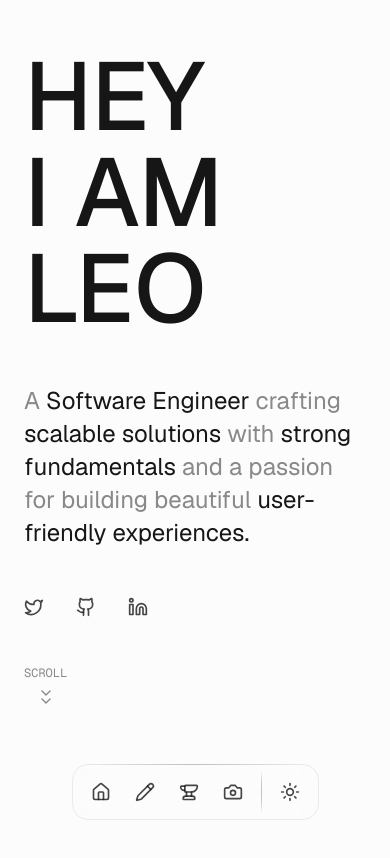
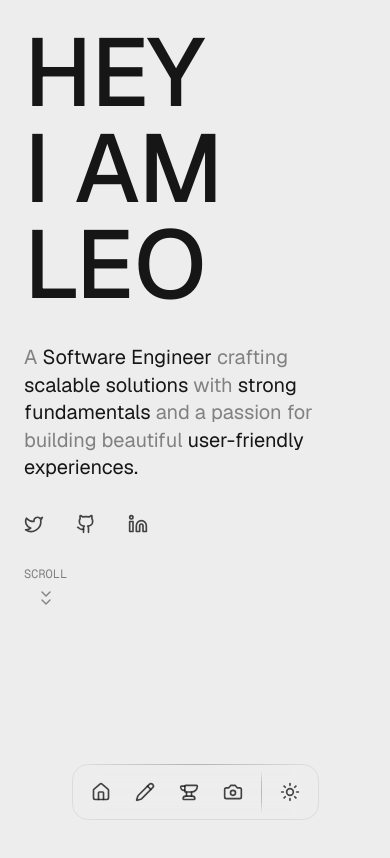
Before and after one commit to leooliveirax/codebyleo, a Next.js app: page / in a window 390 px wide. Shown: the top 858 px of the page. Built offline with nearby package versions, Linux system fonts and the light colour scheme.

Commit message:
style: update styles in MDX components and global CSS for improved readability and consistency; adjust layout spacing in home page sections

```diff
--- a/mdx-components.tsx
+++ b/mdx-components.tsx
@@ -11,18 +11,18 @@ type BlockquoteProps = ComponentPropsWithoutRef<"blockquote">;
 
 const components = {
   h1: (props: HeadingProps) => <h1 className="mb-0 pt-12 font-medium" {...props} />,
-  h2: (props: HeadingProps) => <h2 className="text-foreground/80 mt-8 mb-3 font-medium" {...props} />,
-  h3: (props: HeadingProps) => <h3 className="text-foreground/80 mt-8 mb-3 font-medium" {...props} />,
+  h2: (props: HeadingProps) => <h2 className="text-foreground mt-8 mb-3 font-medium" {...props} />,
+  h3: (props: HeadingProps) => <h3 className="text-foreground mt-8 mb-3 font-medium" {...props} />,
   h4: (props: HeadingProps) => <h4 className="font-medium" {...props} />,
-  p: (props: ParagraphProps) => <p className="text-foreground/80 leading-snug" {...props} />,
-  ol: (props: ListProps) => <ol className="text-foreground/80 list-decimal space-y-2 pl-5" {...props} />,
-  ul: (props: ListProps) => <ul className="text-foreground/80 list-disc space-y-1 pl-5" {...props} />,
+  p: (props: ParagraphProps) => <p className="text-foreground text-base leading-7" {...props} />,
+  ol: (props: ListProps) => <ol className="text-foreground list-decimal space-y-2 pl-5" {...props} />,
+  ul: (props: ListProps) => <ul className="text-foreground list-disc space-y-1 pl-5" {...props} />,
   li: (props: ListItemProps) => <li className="pl-1" {...props} />,
   em: (props: ComponentPropsWithoutRef<"em">) => <em className="font-medium" {...props} />,
   strong: (props: ComponentPropsWithoutRef<"strong">) => <strong className="font-medium" {...props} />,
   a: ({ href, children, ...props }: AnchorProps) => {
     const className =
-      "text-foreground/80 hover:text-foreground/70 underline underline-offset-2 decoration-foreground/70";
+      "text-foreground hover:text-foreground/70 underline underline-offset-2 decoration-foreground/70";
     if (href?.startsWith("/")) {
       return (
         <Link href={href} className={className} {...props}>
@@ -68,7 +68,7 @@ const components = {
     </table>
   ),
   blockquote: (props: BlockquoteProps) => (
-    <blockquote className="text-foreground/80 ml-[0.075em] border-l-3 pl-4 font-medium" {...props} />
+    <blockquote className="text-foreground ml-[0.075em] border-l-3 pl-4 font-medium" {...props} />
   ),
 };
 
--- a/src/app/(home)/AboutSection.tsx
+++ b/src/app/(home)/AboutSection.tsx
@@ -4,7 +4,7 @@ export function AboutSection() {
   return (
     <section className="md:max-w-[60%]">
       <BlurFade delay={0.2} inView>
-        <p className="text-foreground/50 text-2xl/snug sm:text-4xl/snug">
+        <p className="text-foreground/50 text-xl/snug sm:text-4xl/snug">
           <span>A </span>
           <span className="text-foreground">Software Engineer </span>
           <span>crafting </span>
--- a/src/app/(home)/HeroSection.tsx
+++ b/src/app/(home)/HeroSection.tsx
@@ -6,7 +6,7 @@ import { ScrollIndicator } from "./ScrollIndicator";
 
 export function HeroSection() {
   return (
-    <section className="mt-12 flex flex-col justify-center sm:relative sm:mt-0 sm:min-h-screen sm:items-center">
+    <section className="flex flex-col justify-center sm:relative sm:mt-0 sm:min-h-screen sm:items-center">
       <h1 className="text-8xl font-medium sm:text-9xl md:text-[164px]">
         <BlurFade delay={0.1}>
           <span className="flex flex-col sm:hidden">
@@ -50,7 +50,7 @@ export function HeroSection() {
         </span>
       </h1>
 
-      <ScrollIndicator className="absolute right-0 bottom-6 hidden sm:flex" />
+      <ScrollIndicator className="absolute right-0 bottom-7 hidden sm:flex" />
     </section>
   );
 }
--- a/src/app/(home)/page.tsx
+++ b/src/app/(home)/page.tsx
@@ -5,7 +5,7 @@ import { SocialSection } from "./SocialsSection";
 
 export default function Home() {
   return (
-    <div className="flex min-h-screen flex-col gap-12">
+    <div className="flex min-h-screen flex-col gap-8 sm:gap-12">
       <HeroSection />
       <AboutSection />
       <SocialSection />
--- a/src/app/globals.css
+++ b/src/app/globals.css
@@ -11,7 +11,7 @@
 */
 
 :root {
-  --background: hsl(0 0% 99%);
+  --background: hsl(0 0% 93%);
   --foreground: hsl(0 0% 8.5%);
   --border: hsl(0 0% 0% / 0.071);
   --hover: hsl(0, 0%, 91%);
@@ -19,7 +19,7 @@
 
 .dark {
   --background: hsl(0 0% 8.5%);
-  --foreground: hsl(0 0% 99%);
+  --foreground: hsl(0 0% 93%);
   --border: hsl(0 0% 100% / 0.077);
   --hover: hsl(0, 0%, 13.6%);
 }
--- a/src/app/layout.tsx
+++ b/src/app/layout.tsx
@@ -43,7 +43,7 @@ export default function RootLayout({
           geistSans.className
         )}>
         <ThemeProvider enableSystem disableTransitionOnChange attribute="class" defaultTheme="system">
-          <main className="mx-auto min-h-screen w-full max-w-6xl px-6 pb-24">{children}</main>
+          <main className="mx-auto min-h-screen w-full max-w-6xl p-6 pb-24 sm:pt-0">{children}</main>
 
           <Dock />
         </ThemeProvider>
```
